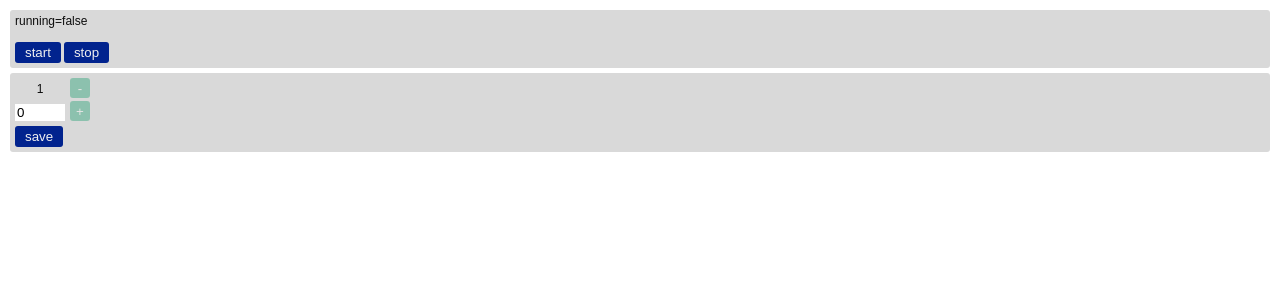
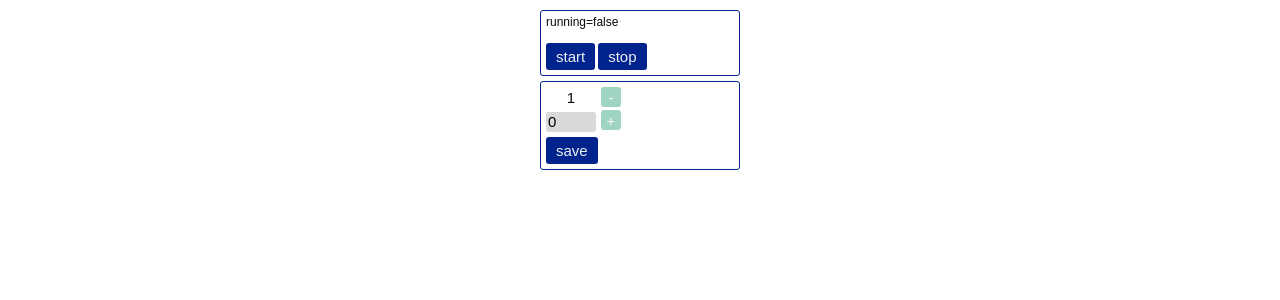
Before and after one commit to hotoku/timer, a React (Vite) app: page / in a window 1280 px wide. Shown: the top 300 px of the page. Built offline with nearby package versions, Linux system fonts and the light colour scheme.

Commit message:
[upd] design

```diff
--- a/src/App.tsx
+++ b/src/App.tsx
@@ -18,4 +18,6 @@ export default App;
 const Base = styled.div`
   font-family: var(--font-family);
   color: var(--text-color);
+  width: 20rem;
+  margin: 0 auto;
 `;
--- a/src/Controller.tsx
+++ b/src/Controller.tsx
@@ -33,9 +33,11 @@ export default Controller;
 
 const Panel = styled.div`
   padding: var(--basic-gap);
-  background-color: var(--bg-color);
+  background-color: transparent;
   margin-bottom: var(--basic-gap);
   border-radius: var(--basic-radius);
+  border: var(--border-width) solid var(--primary-color);
+  font-size: 1.2rem;
 `;
 
 const Status = styled.div`
@@ -47,6 +49,7 @@ const Button = styled.button<{ $isFirst: boolean }>`
   margin-top: var(--basic-gap);
   background-color: var(--primary-color);
   color: var(--light-text-color);
-  padding: var(--small-gap) calc(var(--basic-gap) * 2);
+  padding: var(--basic-gap) calc(var(--basic-gap) * 2);
   border-radius: var(--basic-radius);
+  font-size: 1.5rem;
 `;
--- a/src/GlobalStyles.ts
+++ b/src/GlobalStyles.ts
@@ -15,6 +15,7 @@ const GlobalStyles = createGlobalStyle`
     --basic-gap: 5px;
     --small-gap: 3px;
     --basic-radius: 3px;
+    --border-width: 1px;
 }
 
 a:link,
--- a/src/Scheduler.tsx
+++ b/src/Scheduler.tsx
@@ -66,9 +66,11 @@ export default Scheduler;
 
 const Panel = styled.div`
   padding: var(--basic-gap);
-  background-color: var(--bg-color);
+  background-color: transparent;
+  border: var(--border-width) solid var(--primary-color);
   margin-bottom: var(--basic-gap);
   border-radius: var(--basic-radius);
+  font-size: 1.5rem;
 `;
 
 const ScheduleLine = styled.div<{ $isFirst: boolean }>`
@@ -87,14 +89,20 @@ const ScheduleButton = styled.button<{ disabled: boolean }>`
   margin-left: var(--basic-gap);
   border-radius: var(--basic-radius);
   opacity: ${(props) => (props.disabled ? 0.5 : 1)};
+  font-size: 1.5rem;
 `;
 const ScheduleInput = styled.input`
   width: 5rem;
+  height: 2rem;
+  background-color: var(--bg-color);
+  border-radius: var(--basic-radius);
+  font-size: 1.5rem;
 `;
 const SaveButton = styled.button`
   margin-top: var(--basic-gap);
   background-color: var(--primary-color);
   color: var(--light-text-color);
-  padding: var(--small-gap) calc(var(--basic-gap) * 2);
+  padding: var(--basic-gap) calc(var(--basic-gap) * 2);
   border-radius: var(--basic-radius);
+  font-size: 1.5rem;
 `;
```
